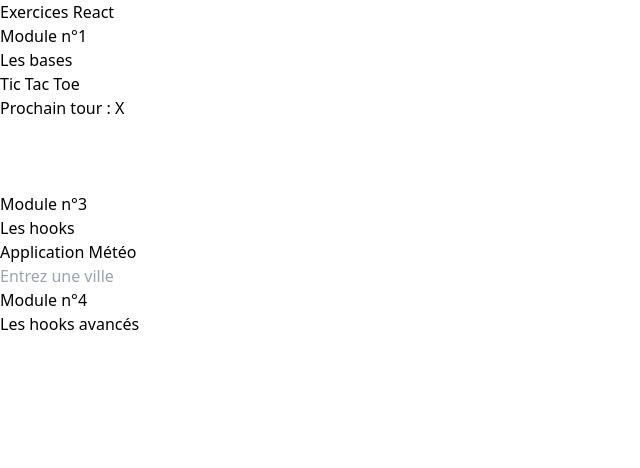
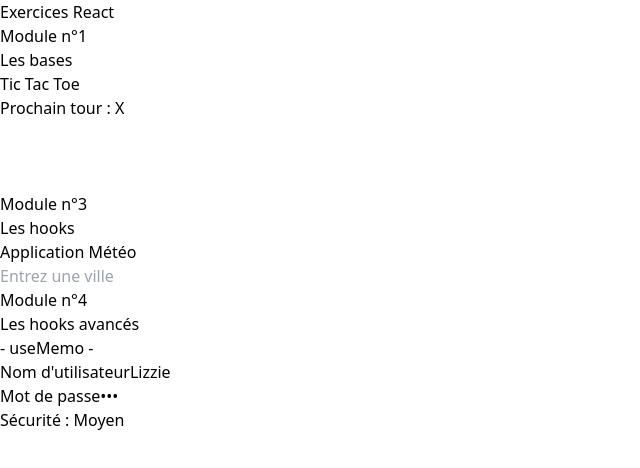
Before and after one commit to Caro-L-dev/react-exercices, a React (Vite) app: page / in a window 1280 px wide. Shown: the top 468 px of the page, without its empty margins (0-640 px from the left). Built offline with nearby package versions, Linux system fonts and the light colour scheme; no server answers.

Commit message:
chore(fourth-module): useMemo

```diff
--- a/src/components/FourthModule/FourthModule.tsx
+++ b/src/components/FourthModule/FourthModule.tsx
@@ -1,8 +1,11 @@
+import UseMemoHook from "./UseMemoHook";
+
 export default function FouthModule() {
   return (
     <div className="flex flex-col mr-10 text-center max-w-fit p-4 shadow-md rounded-md">
       <h2 className="font-bold text-lg">Module n°4</h2>
       <p className="font-bold">Les hooks avancés</p>
+      <UseMemoHook />
     </div>
   );
 }
--- /dev/null
+++ b/src/components/FourthModule/UseMemoHook.tsx
@@ -0,0 +1,50 @@
+import { useMemo, useState } from "react";
+
+export default function UseMemo() {
+  // Permet de mémoriser une valeur afin d'optimiser les performances.
+  // Pertinent ici, car le calcul ne doit être réalisé seulement lorsque password change.
+  // Ne sert pas à grand chose de stocker en mémoire une action qui prend très peu de temps.
+  const [firstname, setFirstname] = useState("Lizzie");
+  const [password, setPassword] = useState("MDP");
+  const security = useMemo(() => {
+    return passwordSecurity(password);
+  }, [password]);
+
+  return (
+    <form>
+      <p className="text-gray-500">- useMemo -</p>
+      <div className="flex flex-col my-2">
+        <label htmlFor="firstname">Nom d'utilisateur</label>
+        <input
+          className="border border-indigo-500 rounded-md px-2 mx-2"
+          type="text"
+          value={firstname}
+          onChange={(event) => {
+            setFirstname(event.target.value);
+          }}
+        />
+      </div>
+      <div className="flex flex-col">
+        <label htmlFor="password">Mot de passe</label>
+        <input
+          className="border border-indigo-500 rounded-md px-2 mx-2"
+          type="Password"
+          value={password}
+          onChange={(event) => {
+            setPassword(event.target.value);
+          }}
+        />
+      </div>
+      Sécurité : {security}
+    </form>
+  );
+}
+
+function passwordSecurity(password: string) {
+  if (password.length < 3) {
+    return "Faible";
+  } else if (password.length < 6) {
+    return "Moyen";
+  }
+  return "Fort";
+}
```
